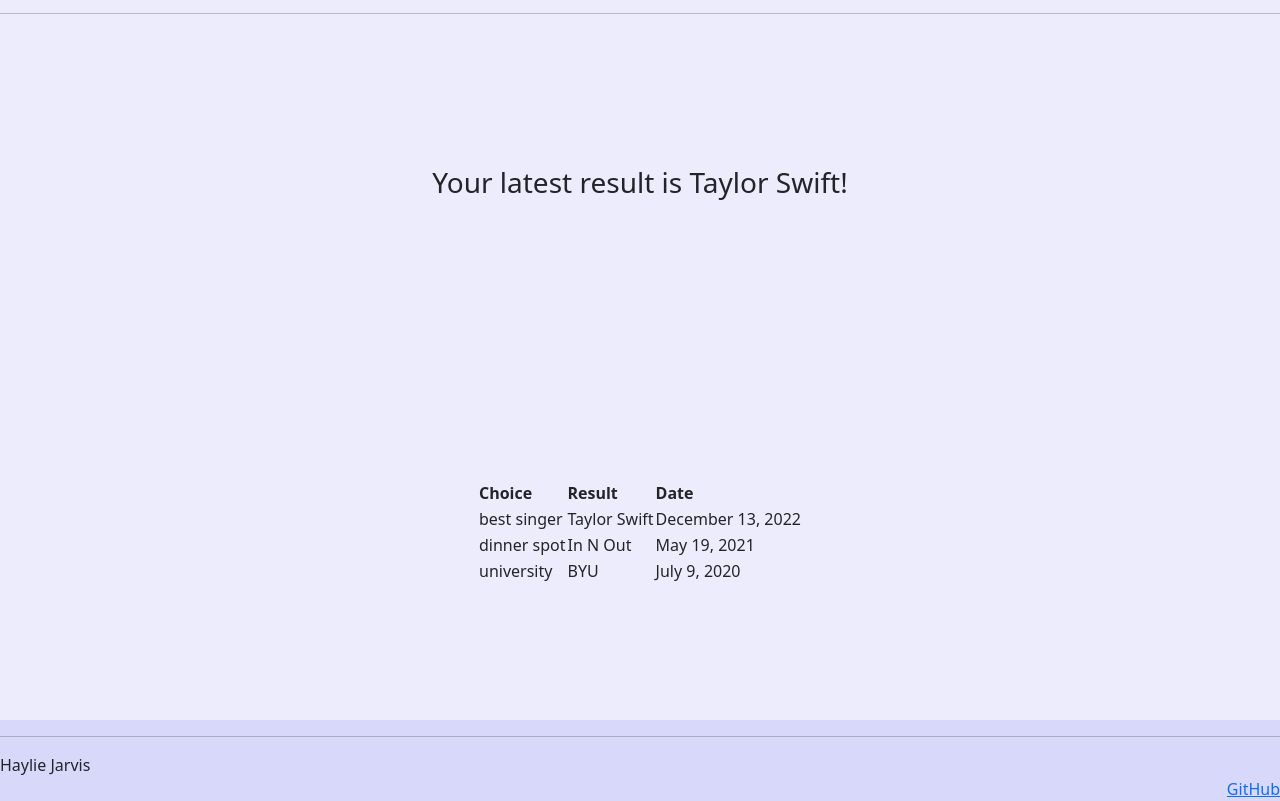
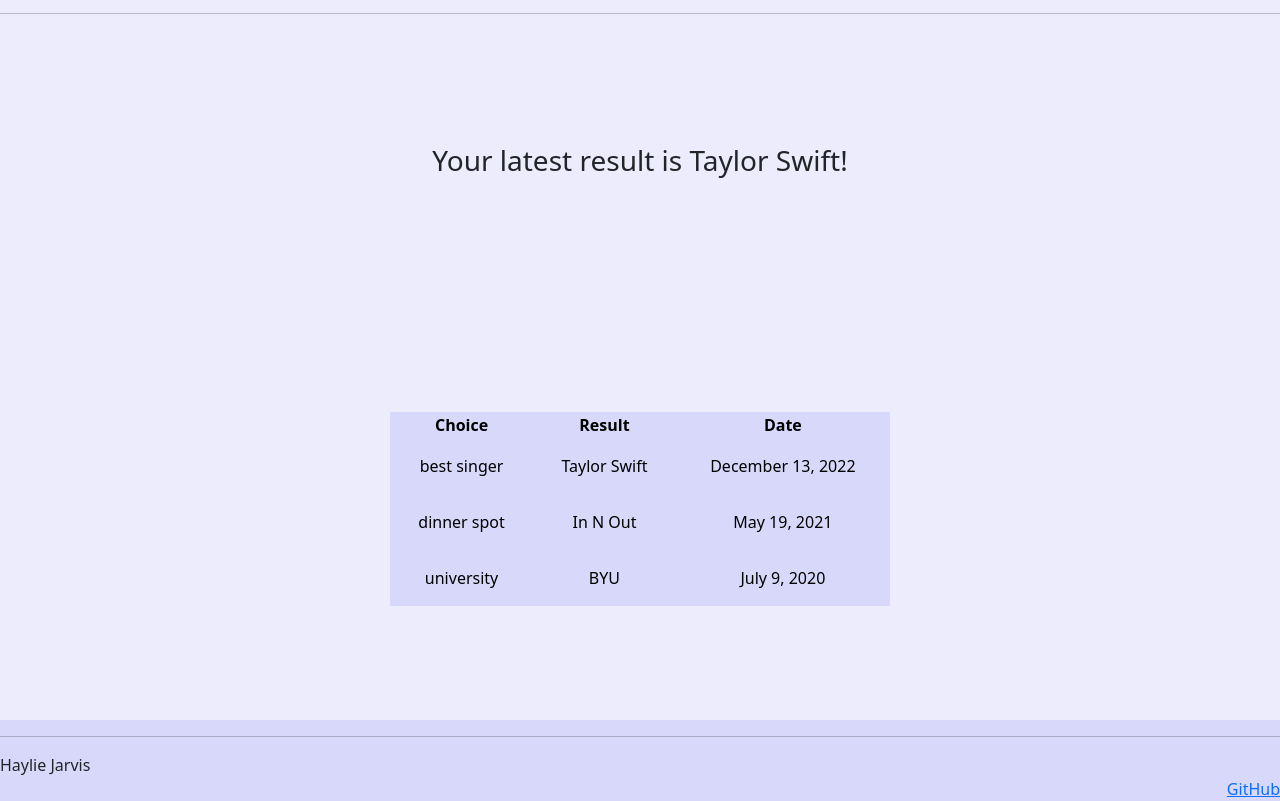
Before and after one commit to hayliej/startup, a plain HTML site: page scores.html in a window 1280 px wide. Shown: the part 91-892 px from the top of the page. Drawn offline with nearby package versions, Linux system fonts and the light colour scheme.

Commit message:
updated css

```diff
--- a/main.css
+++ b/main.css
@@ -60,3 +60,16 @@
   li {
     padding: 0 0.5em;
   }
+
+  td,
+tr {
+  color: black;
+  text-align: center;
+  border: white solid thi;
+  padding: 1em;
+}
+
+#table-data {
+  background-color: rgb(216, 216, 250);
+  width: 500px;
+}
--- a/scores.html
+++ b/scores.html
@@ -34,7 +34,7 @@
 
     <main>
       <h3>Your latest result is Taylor Swift!</h3>
-      <table>
+      <table id="table-data">
         <thead>
           <tr>
             <th>Choice</th>
```
